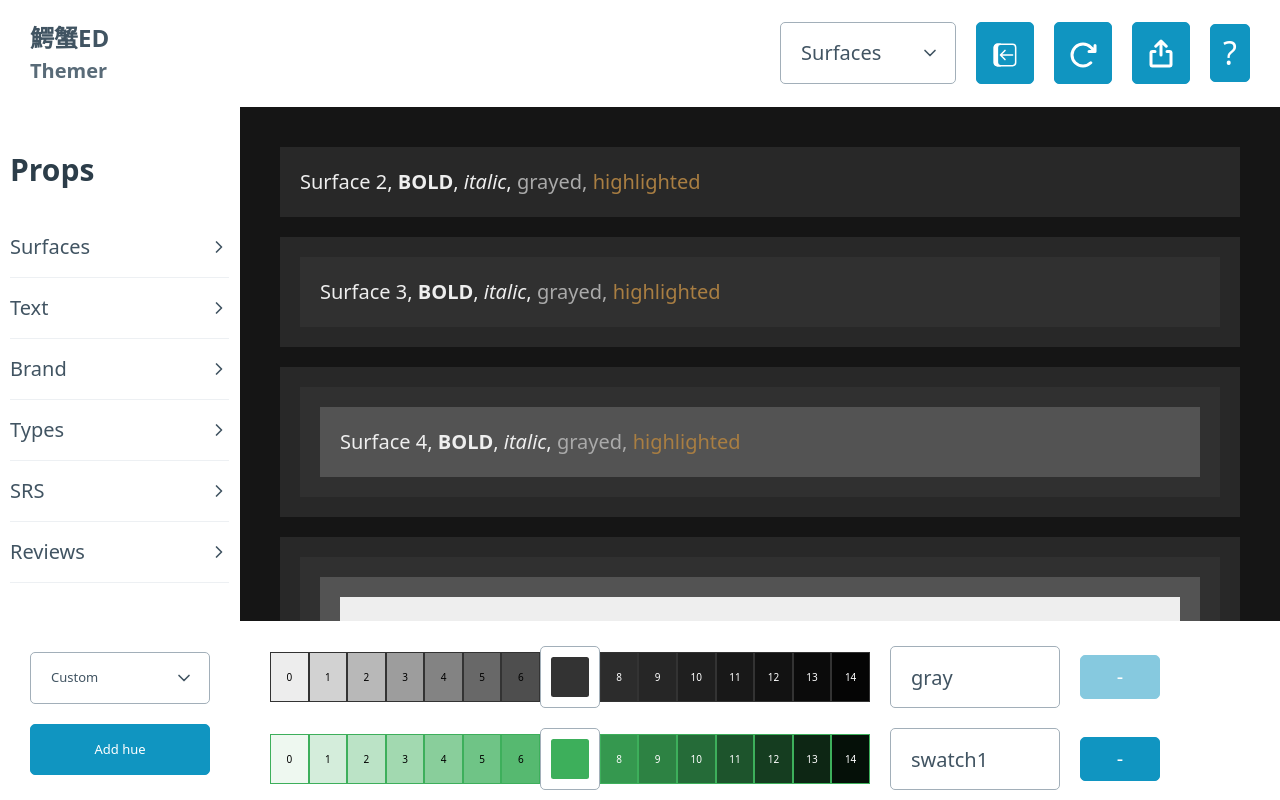
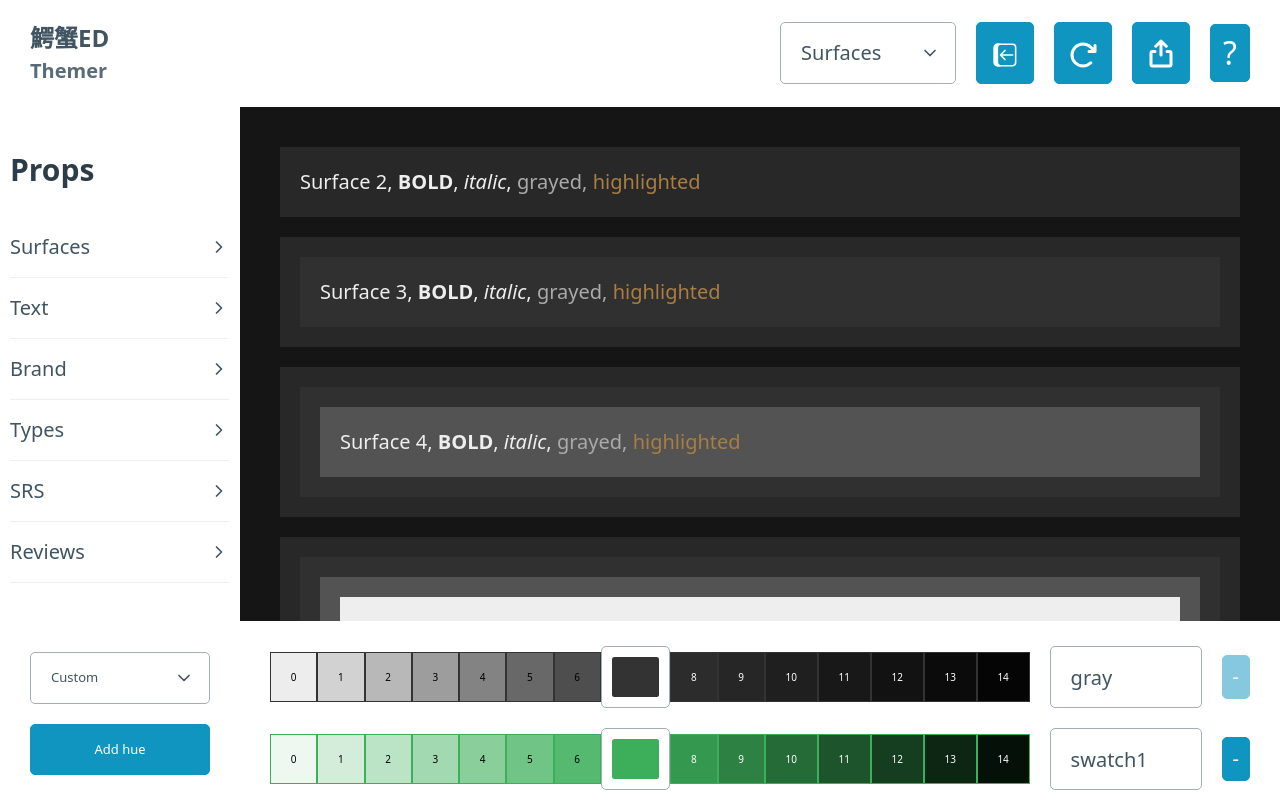
Before and after one commit to wrex/ed-themer, a SvelteKit app: page / in a window 1280 px wide. Built offline with nearby package versions, Linux system fonts and the light colour scheme.

Commit message:
use grid for swatchbar

```diff
--- a/src/components/Palette.svelte
+++ b/src/components/Palette.svelte
@@ -36,7 +36,7 @@
 	}
 
 	.grid {
-		grid-template-columns: 600px 1fr 1fr;
+		grid-template-columns: 5fr 1fr auto;
 		align-items: center;
 	}
 
--- a/src/components/PaletteBar.svelte
+++ b/src/components/PaletteBar.svelte
@@ -43,12 +43,13 @@
 
 <style>
 	.swatchbar {
-		display: flex;
-		justify-content: space-between;
+		display: grid;
+		grid-template-columns: repeat(15, auto);
+		justify-content: stretch;
 		align-items: center;
 	}
 	.swatchbar > input {
-		width: 50vw;
+		min-width: 50px;
 		margin: 0;
 		padding: 0.5em;
 	}
@@ -56,7 +57,7 @@
 	.swatch {
 		border: 1px solid var(--baseClr);
 		height: 50px;
-		width: 100%;
+		padding-inline: 1em;
 		display: flex;
 		justify-content: center;
 		align-items: center;
```
